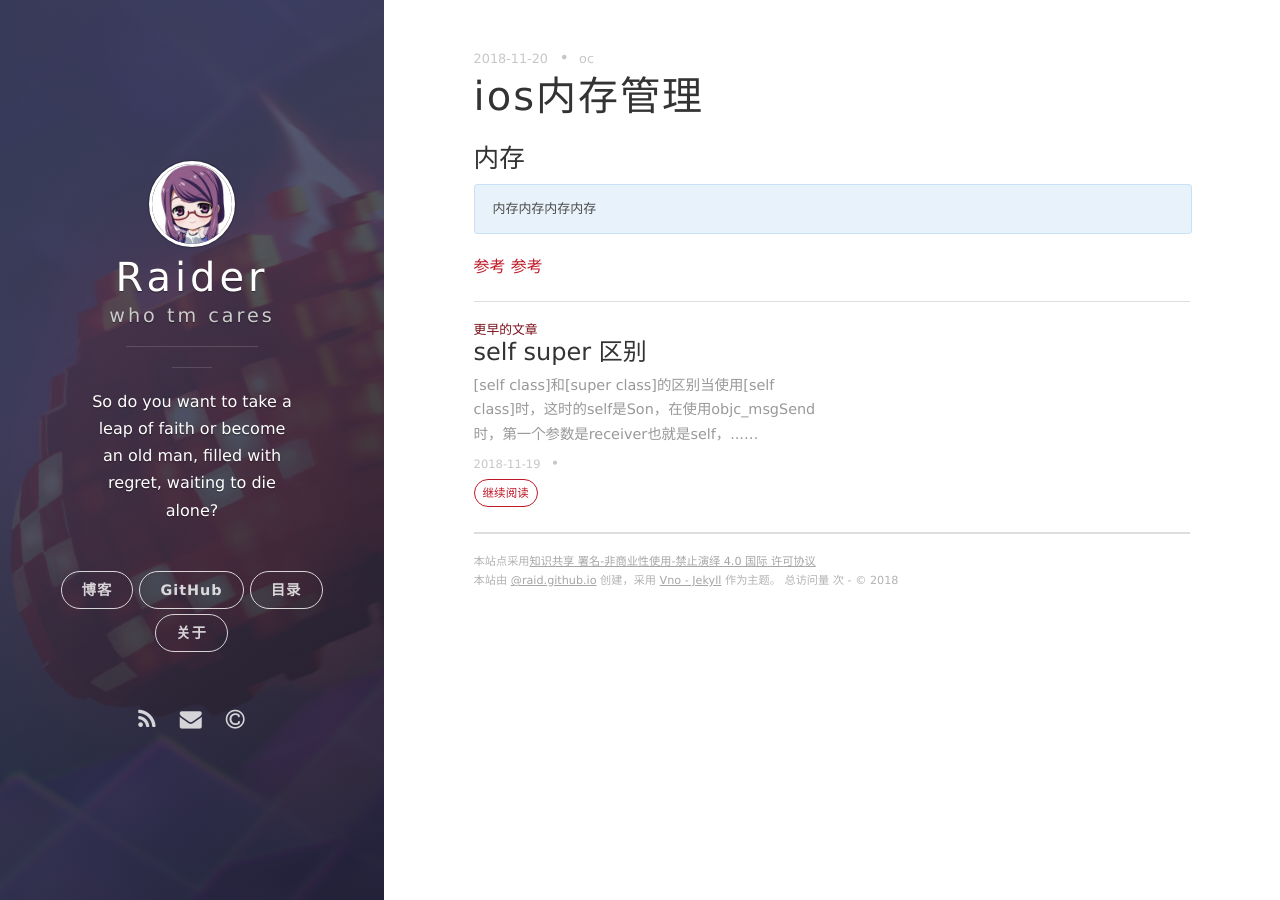
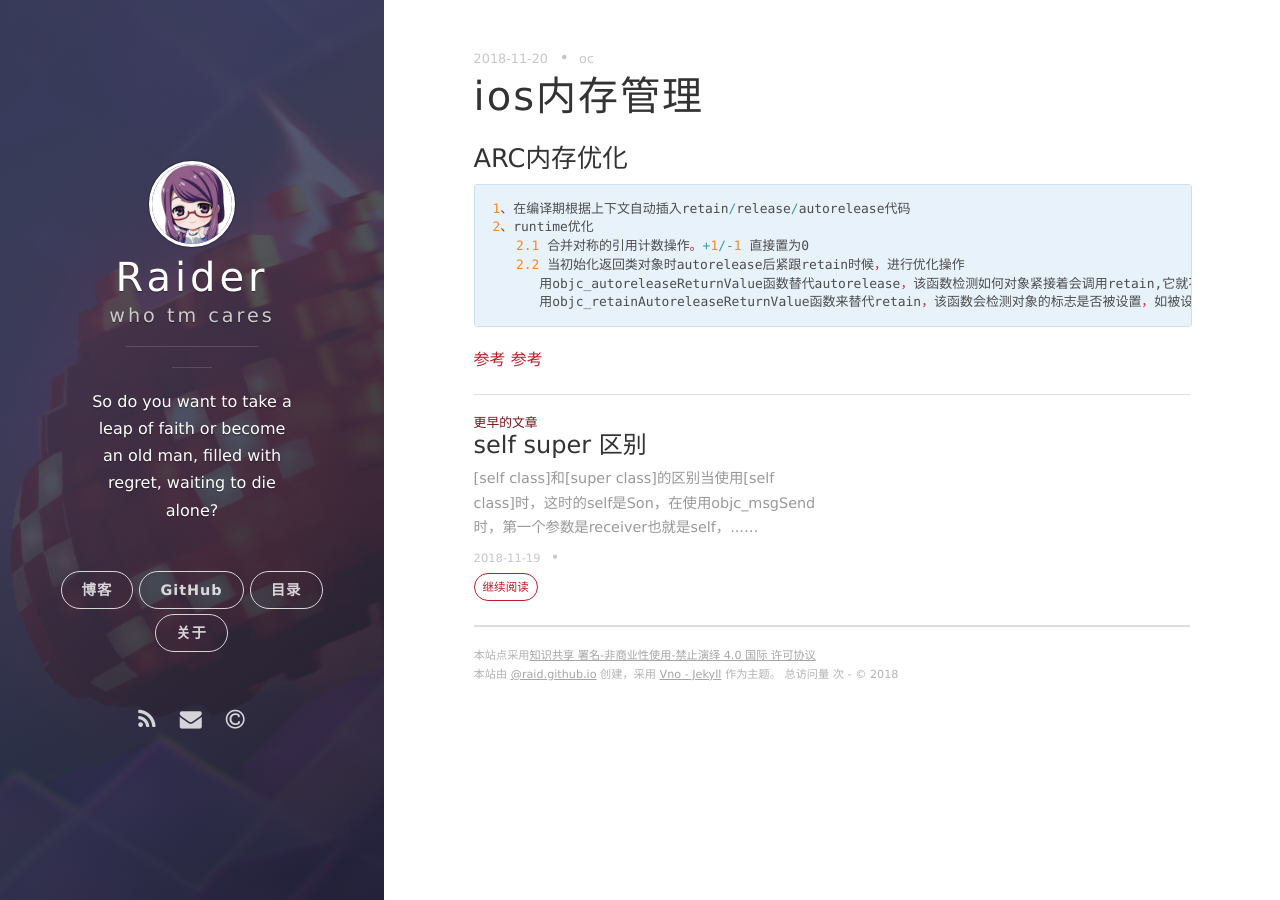
Before and after one commit to ioRaid/ioRaid.github.io, a Jekyll site: the page built from _posts/2018-11-20-memory.md, in a window 1280 px wide. Built offline with Jekyll 4.4.1, drawn with Linux system fonts in a browser that asks for light colours; nearby versions of some CDN libraries; comment, search, counter and statistics services are not loaded.

Commit message:
Update 2018-11-20-memory.md

```diff
--- a/_posts/2018-11-20-memory.md
+++ b/_posts/2018-11-20-memory.md
@@ -6,11 +6,17 @@ tags: [oc]
 description: ios内存
 ---
 
-<h3>内存</h3>
+<h3>ARC内存优化</h3>
 
 {% highlight ruby %}
 
-内存内存内存内存
+1、在编译期根据上下文自动插入retain/release/autorelease代码
+2、runtime优化
+   2.1 合并对称的引用计数操作。+1/-1 直接置为0
+   2.2 当初始化返回类对象时autorelease后紧跟retain时候，进行优化操作
+      用objc_autoreleaseReturnValue函数替代autorelease，该函数检测如何对象紧接着会调用retain,它就不调用autorelease并设置一个标志
+      用objc_retainAutoreleaseReturnValue函数来替代retain，该函数会检测对象的标志是否被设置，如被设置，则不调用retain,反之调用retain方法
+
 
 
 
```
